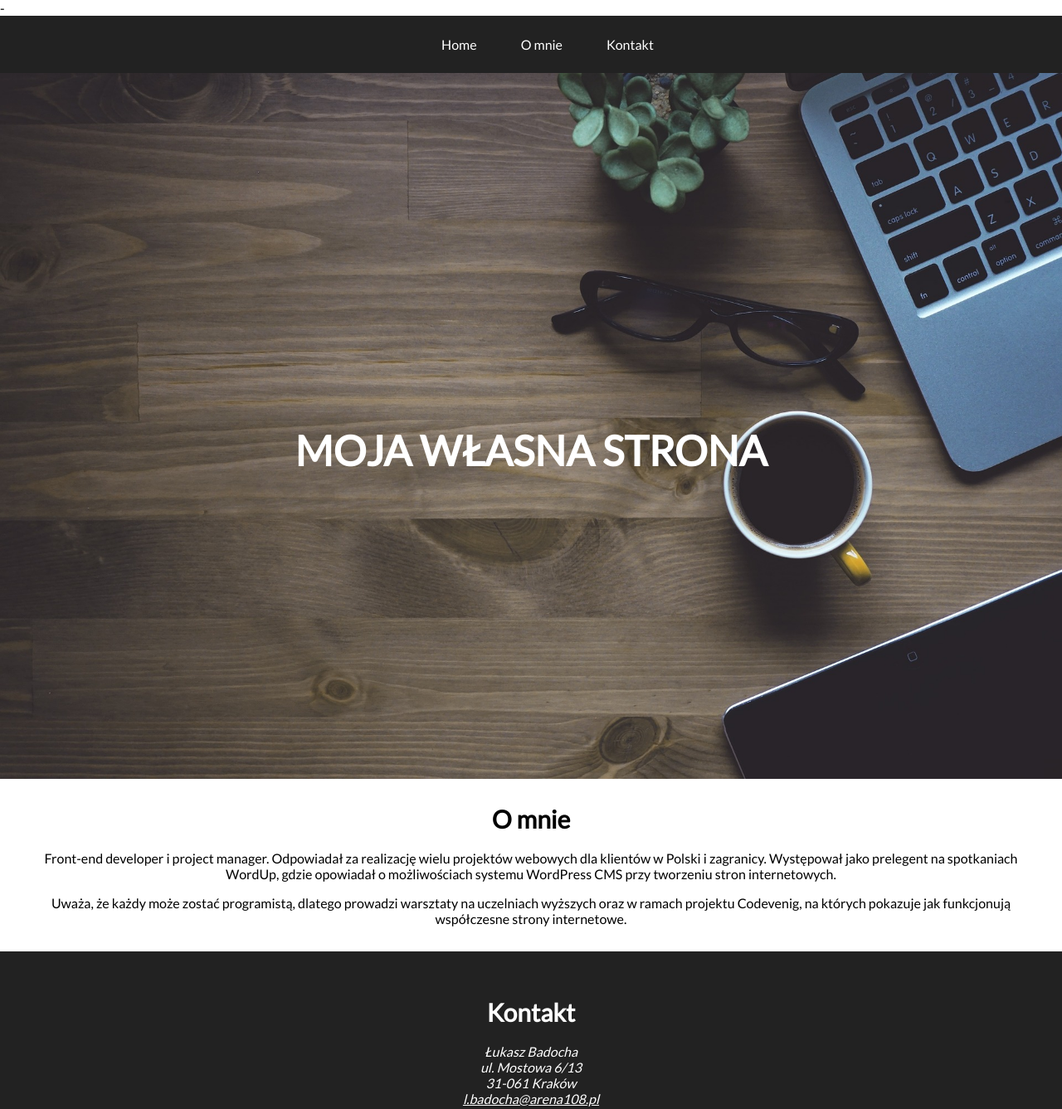
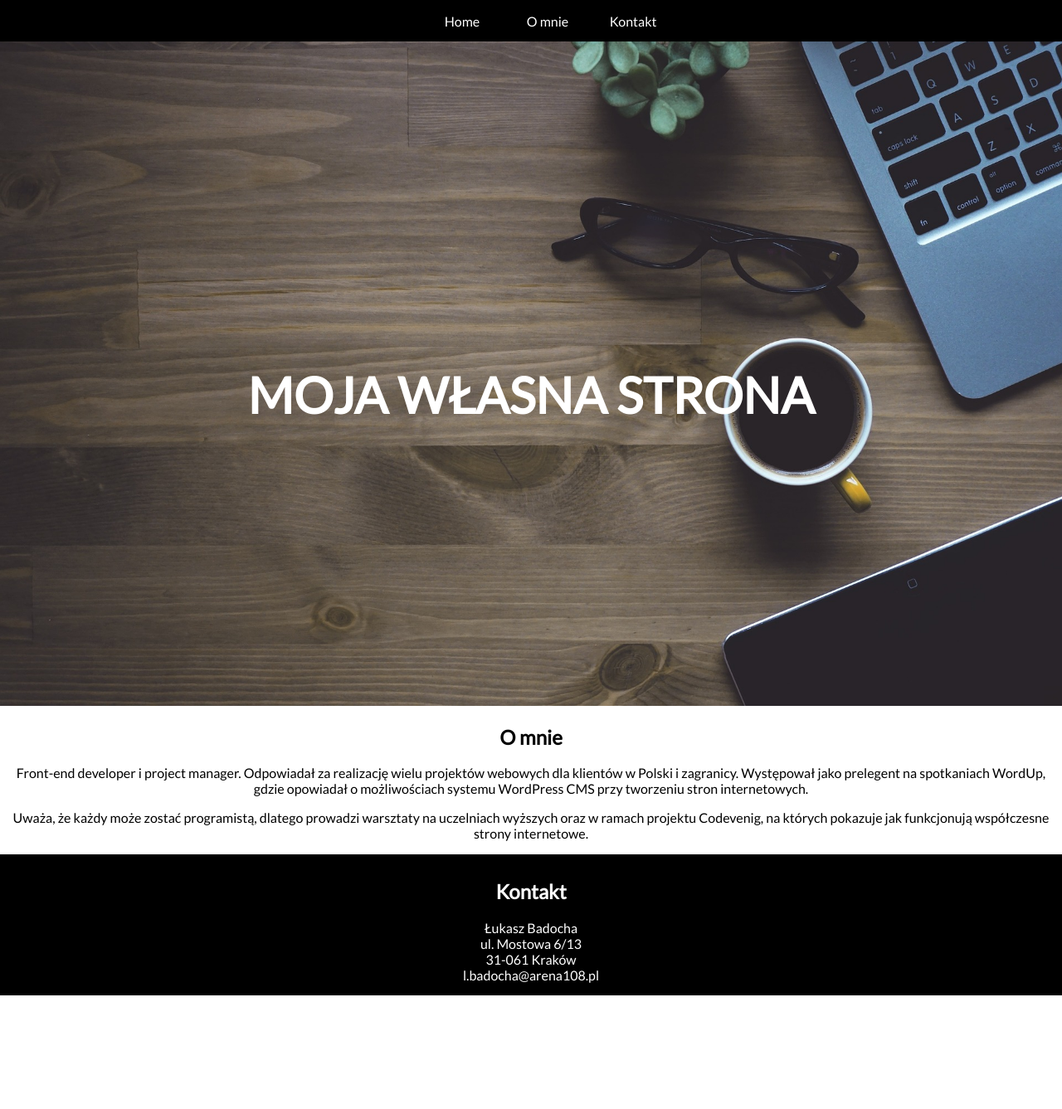
Before and after one commit to vayha/projekt-semantyka-html5, a plain HTML site: page index.html in a window 1280 px wide. Shown: the whole page at 83% size. After the commit the page ends 1200 px from the top, so only its background shows below. Drawn offline with Linux system fonts and the light colour scheme.

Commit message:
z komentarzem

```diff
--- /dev/null
+++ b/css/111style.css
@@ -0,0 +1,91 @@
+body {
+  margin: 0;
+  font-family: 'Lato', sans-serif;
+}
+
+#menu {
+  text-align: center;
+  background: #222;
+
+}
+
+#menu .menu-item {
+  display: inline-block;
+  padding: 25px;
+  list-style: none;
+}
+
+#menu ul {
+  margin: 0;
+}
+
+#menu .menu-item a{
+  text-decoration: none;
+  color: #fff;
+}
+
+#menu .menu-item a:hover{
+  color: #999;
+}
+
+#header {
+  position: relative;
+  text-align: center;
+}
+
+#header img{
+  width: 100%;
+}
+
+#header #main-header-text {
+  position: absolute;
+  top: 50%;
+  font-size: 50px;
+  font-weight: 700;
+  margin: 0 auto;
+  left: 0;
+  right: 0;
+  text-transform: uppercase;
+  color: #fff;
+
+}
+
+#about {
+  margin: 30px 0;
+  padding: 0 50px;
+}
+
+#about #about-header{
+  font-size: 30px;
+  text-align: center;
+  margin-bottom: 20px;
+}
+
+#about .about-content{
+  text-align: center;
+}
+
+#contact {
+  padding: 30px 50px;
+  background: #222;
+}
+
+#contact #contact-header{
+  font-size: 30px;
+  text-align: center;
+  margin-bottom: 20px;
+  color: #fff;
+}
+
+#contact #contact-content {
+  text-align: center;
+  color: #fff;
+}
+
+#contact #contact-content a {
+  color: #fff;
+}
+
+#contact #contact-content a:hover {
+  color: #999;
+}
--- a/css/style.css
+++ b/css/style.css
@@ -1,91 +1,122 @@
+/*  czcionka dla body */
+
 body {
-  margin: 0;
-  font-family: 'Lato', sans-serif;
+    font-family: 'Lato', sans-serif;
+    margin: 0;
 }
 
+/*  menu najwazniejesze no inline blok -  sposob wyslwietlania menu */
+
 #menu {
-  text-align: center;
-  background: #222;
+    position: absolute;
+    width: 100%;
+    text-align: center;
+    background-color: black;
+    height: 50px;
+    position: fixed;
 
 }
 
-#menu .menu-item {
-  display: inline-block;
-  padding: 25px;
-  list-style: none;
+/*
+#menu ul {
+margin: 0;
+}
+#menu ul .menu-item {
+display: inline-block;
+text-align: center;
+padding: 20px;
+}
+#menu ul .menu-item a {
+color: #fff;
+text-decoration: none;
 }
 
-#menu ul {
-  margin: 0;
+*/
+
+li {display: inline-block;
+    height: 100px;
+    width: 100px;
+}
+.menu-item > a {
+    color: white;
+    text-decoration: none;
+	padding: 20px;
 }
 
-#menu .menu-item a{
-  text-decoration: none;
-  color: #fff;
+/*  obrazek do szerokości strony */
+
+
+img {
+    width: 100%
 }
 
-#menu .menu-item a:hover{
-  color: #999;
+
+/*
+
+#header img {
+width: 100%
+}
+#header h1 {
+position: absolute;
+top: 50%;
+width: 100%;
+text-align: center;
+color: #fff;
+text-transform: uppercase;
+margin: 0;
+transform: translateY(-50%);
 }
 
-#header {
-  position: relative;
-  text-align: center;
+
+*/
+/*  naglowek - najważniejsze to zdefiniowac elementowi blokowemu 100% szerokosci  */
+
+#main-header-text {
+    position: absolute;
+    color: white;
+    top: 50%;
+    font-size: 60px;
+    text-transform: uppercase;
+    width: 100%;
+    text-align: center;
 }
 
-#header img{
-  width: 100%;
-}
+/*  centrowanie tekstu i linka w h2 */
 
-#header #main-header-text {
-  position: absolute;
-  top: 50%;
-  font-size: 50px;
-  font-weight: 700;
-  margin: 0 auto;
-  left: 0;
-  right: 0;
-  text-transform: uppercase;
-  color: #fff;
-
-}
-
-#about {
-  margin: 30px 0;
-  padding: 0 50px;
-}
-
-#about #about-header{
-  font-size: 30px;
-  text-align: center;
-  margin-bottom: 20px;
-}
-
-#about .about-content{
-  text-align: center;
+h2, p {
+    text-align: center;
 }
 
 #contact {
-  padding: 30px 50px;
-  background: #222;
+    color: white;
+    background-color: black;
+    text-align: center;
+    height: 150px;
+    padding: 10px;
+}
+#contact a {
+    text-decoration: none;
+    color: white;
+}
+#contact-content {
+    font-style: normal;
+}
+/*
+
+section, footer {
+text-align: center;
+padding: 40px;
+}
+#contact {
+background-color: #222;
+color: #fff;
+}
+#contact adress {
+font-style: normal;
 }
 
-#contact #contact-header{
-  font-size: 30px;
-  text-align: center;
-  margin-bottom: 20px;
-  color: #fff;
+#contact a {
+color: #fff
 }
-
-#contact #contact-content {
-  text-align: center;
-  color: #fff;
 }
-
-#contact #contact-content a {
-  color: #fff;
-}
-
-#contact #contact-content a:hover {
-  color: #999;
-}
+*/
--- a/index.html
+++ b/index.html
@@ -1,4 +1,4 @@
--<!DOCTYPE html>
+<!DOCTYPE html>
 <html lang="pl">
 
 <head>
@@ -9,7 +9,8 @@
 </head>
 
 <body>
-    <!--menu głowne -start-->
+
+<!--menu głowne -start-->
     <nav id="menu">
         <ul>
             <li class="menu-item"><a href="#">Home</a></li>
@@ -20,7 +21,7 @@
 <!--menu glowne - stop-->
 
 
-   <!-- naglowek start -->
+<!-- naglowek start -->
 
     <header id="header">
         <img src="img/header-background.jpg" alt="Zdjęcie nagłówkowe">
@@ -29,7 +30,7 @@
 
 <!--  naglowek stop -->
 
-   <!-- sekcja o mnie start -->
+<!-- sekcja o mnie start -->
     <section id="about">
         <h2 id="about-header">O mnie</h2>
         <p class="about-content">Front-end developer i project manager. Odpowiadał za realizację wielu projektów webowych dla klientów w Polski i zagranicy. Występował jako prelegent na spotkaniach WordUp, gdzie opowiadał o możliwościach systemu WordPress CMS przy tworzeniu stron internetowych.</p>
@@ -38,7 +39,7 @@
 
 <!-- sekcjanie nie o mstop -->
 
-   <!-- kontakt stopka start -->
+<!-- kontakt stopka start -->
     <footer id="contact">
         <h2 id="contact-header">Kontakt</h2>
         <address id="contact-content">
@@ -49,7 +50,7 @@
             <a href="mailto:l.badocha@arena108.pl">l.badocha@arena108.pl</a>
         </address>
     </footer>
-    <!-- kontakt stopka stop -->
+<!-- kontakt stopka stop -->
 </body>
 
 </html>
```
